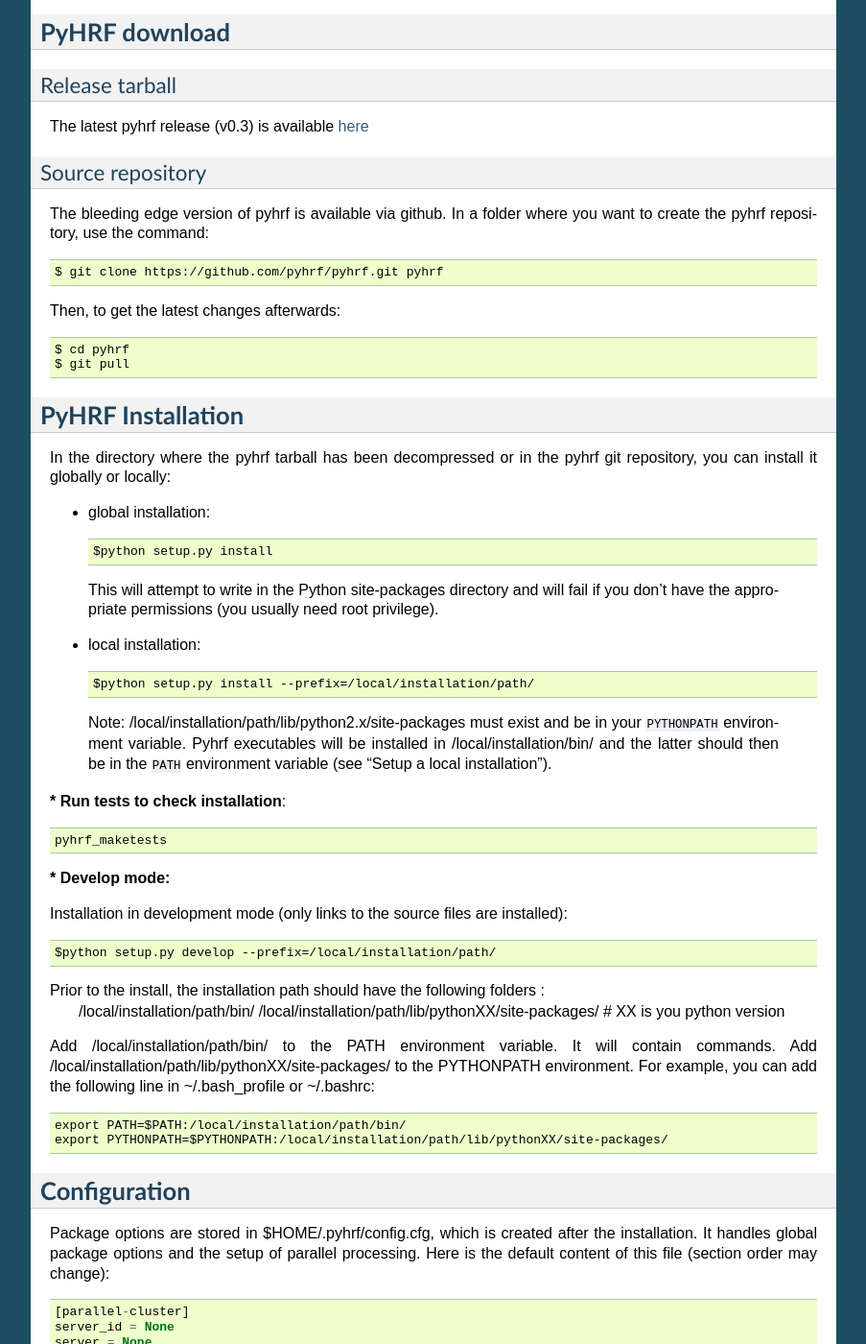
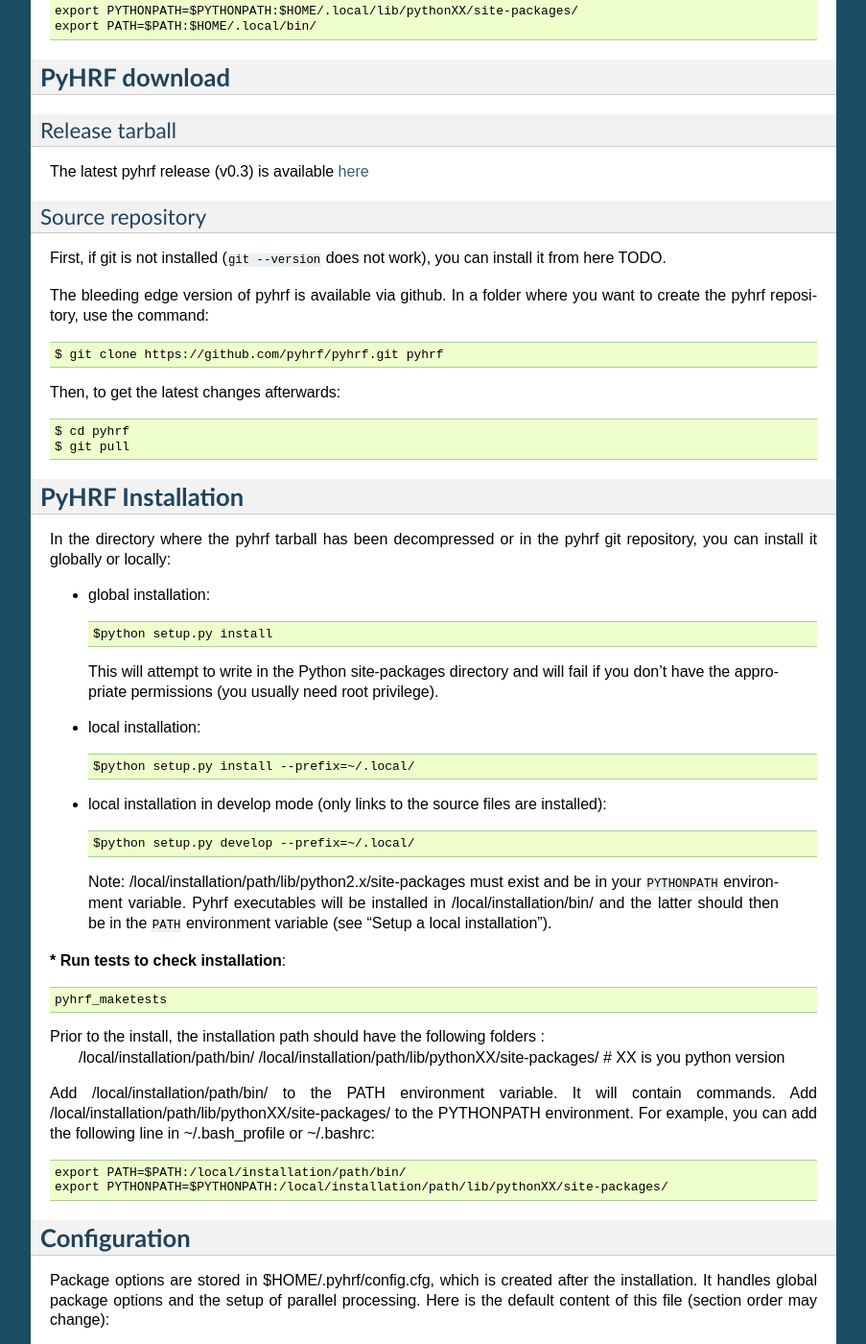
Before and after one commit to pyhrf/pyhrf, a Sphinx documentation site: the page built from doc/sphinx/source/installation.rst, in a window 1280 px wide and 1400 px high, scrolled down 2679 px. Shown: the whole window at 96% size, without its empty margins (198-1101 px from the left). Built offline with Sphinx 7.4.7, drawn with Linux system fonts in a browser that asks for light colours; some of the changed text lies outside the part shown.

Commit message:
Small fixes

```diff
--- a/doc/sphinx/source/installation.rst
+++ b/doc/sphinx/source/installation.rst
@@ -97,6 +96,8 @@
 
       $ easy_install --prefix=/custom/path sympy
 
+
+A Fortran compile is required
 
 It is recommended to install the bleeding edge version of nipy.
 
@@ -172,6 +173,8 @@
 Source repository
 *****************
 
+First, if git is not installed (``git --version`` does not work), you can install it from here TODO.
+
 The bleeding edge version of pyhrf is available via github. In a folder where you want to create the pyhrf repository, use the command::
 
     $ git clone https://github.com/pyhrf/pyhrf.git pyhrf
@@ -196,20 +199,17 @@
 
 - local installation::
 
-     $python setup.py install --prefix=/local/installation/path/
+     $python setup.py install --prefix=~/.local/
+
+- local installation in develop mode (only links to the source files are installed)::
+
+        $python setup.py develop --prefix=~/.local/
 
  Note: /local/installation/path/lib/python2.x/site-packages must exist and be in your ``PYTHONPATH`` environment variable. Pyhrf executables will be installed in /local/installation/bin/ and the latter should then be in the ``PATH`` environment variable (see "Setup a local installation").
 
 *** Run tests to check installation**::
 
     pyhrf_maketests
-
-*** Develop mode:**
-
-Installation in development mode (only links to the source files are installed)::
-
-        $python setup.py develop --prefix=/local/installation/path/
-
 
 Prior to the install, the installation path should have the following folders  :
  /local/installation/path/bin/
```
Also changed, not shown: other parts of doc/sphinx/source/installation.rst (+1 -2 lines), 3 other files.
